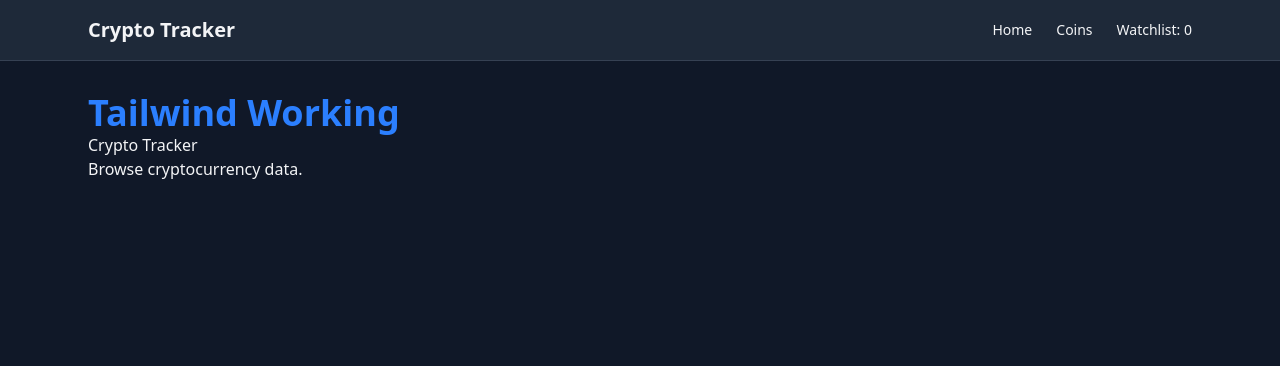
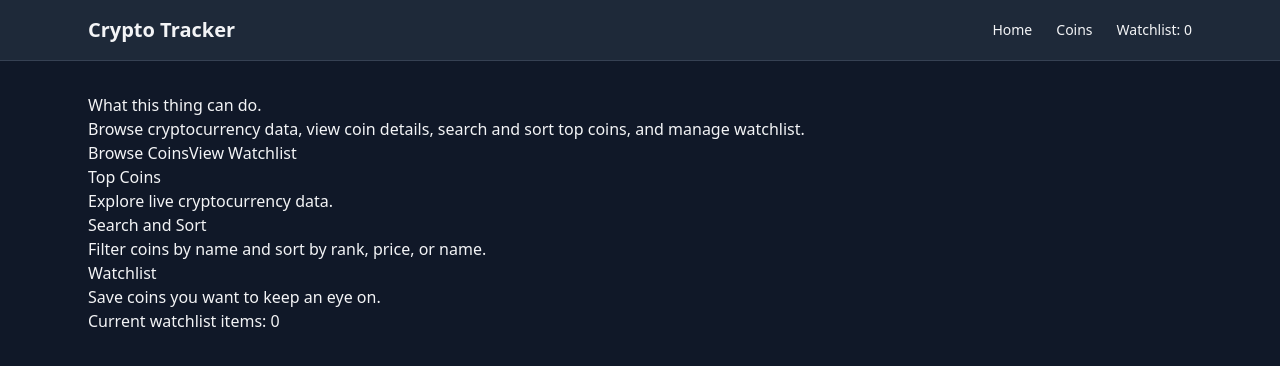
Before and after one commit to mikegg4545/sdi-project-2, a React (Vite) app: page / in a window 1280 px wide. Shown: the top 366 px of the page. Built offline with nearby package versions, Linux system fonts and the light colour scheme.

Commit message:
Update homepage, add description

```diff
--- a/src/pages/CoinsPage.jsx
+++ b/src/pages/CoinsPage.jsx
@@ -47,7 +47,7 @@ function CoinsPage() {
   }
   return (
     <section>
-      <h1>Coins</h1>
+      <h1 className="text-2xl font-bold mb-6">Coins</h1>
       <div className="flex gap-4 mb-6">
         <select
           value={sort}
--- a/src/pages/HomePage.jsx
+++ b/src/pages/HomePage.jsx
@@ -1,9 +1,42 @@
+import { Link } from "react-router-dom";
+import { useContext } from "react";
+import { WatchlistContext } from "../context/WatchlistContext";
+
 function HomePage() {
+  const { watchlist } = useContext(WatchlistContext);
+
   return (
     <section>
-      <h1 className="text-4xl font-bold text-blue-500">Tailwind Working</h1>
-      <h1>Crypto Tracker</h1>
-      <p>Browse cryptocurrency data.</p>
+      <div>
+        <h1>What this thing can do.</h1>
+        <p>
+          Browse cryptocurrency data, view coin details, search and sort top
+          coins, and manage watchlist.
+        </p>
+
+        <div>
+          <Link to="/coins">Browse Coins</Link>
+          <Link to="/watchlist">View Watchlist</Link>
+        </div>
+      </div>
+
+      <div>
+        <article>
+          <h2>Top Coins</h2>
+          <p>Explore live cryptocurrency data.</p>
+        </article>
+
+        <article>
+          <h2>Search and Sort</h2>
+          <p>Filter coins by name and sort by rank, price, or name.</p>
+        </article>
+
+        <article>
+          <h2>Watchlist</h2>
+          <p>Save coins you want to keep an eye on.</p>
+          <p>Current watchlist items: {watchlist.length}</p>
+        </article>
+      </div>
     </section>
   );
 }
--- a/src/pages/WatchlistPage.jsx
+++ b/src/pages/WatchlistPage.jsx
@@ -7,16 +7,17 @@ function WatchlistPage() {
 
   return (
     <section>
-      <h1>Watchlist</h1>
+      <h1 className="text-2xl font-bold mb-6">Watchlist</h1>
 
       {watchlist.length === 0 ? (
-        <p>Watchlist Empty</p>
+        <p className="text-gray-400">Watchlist Empty</p>
       ) : (
-        // render coin on watchlist
-        watchlist.map((coin) => (
+        <div className="grid md:grid-cols-2 gap-4">
+          {/* // render coin on watchlist */}
+          {watchlist.map((coin) => (
             <article
+              key={coin.id}
               className="bg-gray-800 border border-gray-700 rounded-lg p-4 shadow hover:shadow-lg transition"
-            key={coin.id}
             >
               <h3 className="text-lg font-bold mb-2">{coin.name}</h3>
               <p className="text-gray-400 mb-3">Price: ${coin.price_usd}</p>
@@ -35,7 +36,8 @@ function WatchlistPage() {
                 </button>
               </div>
             </article>
-        ))
+          ))}
+        </div>
       )}
     </section>
   );
```
Lines whose indentation alone changed are shown as unchanged.
